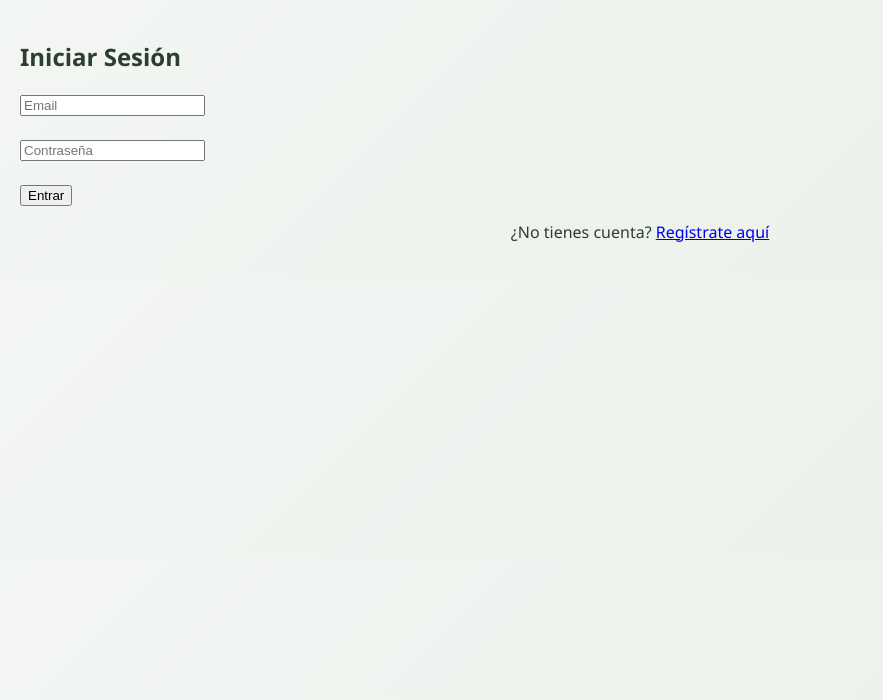
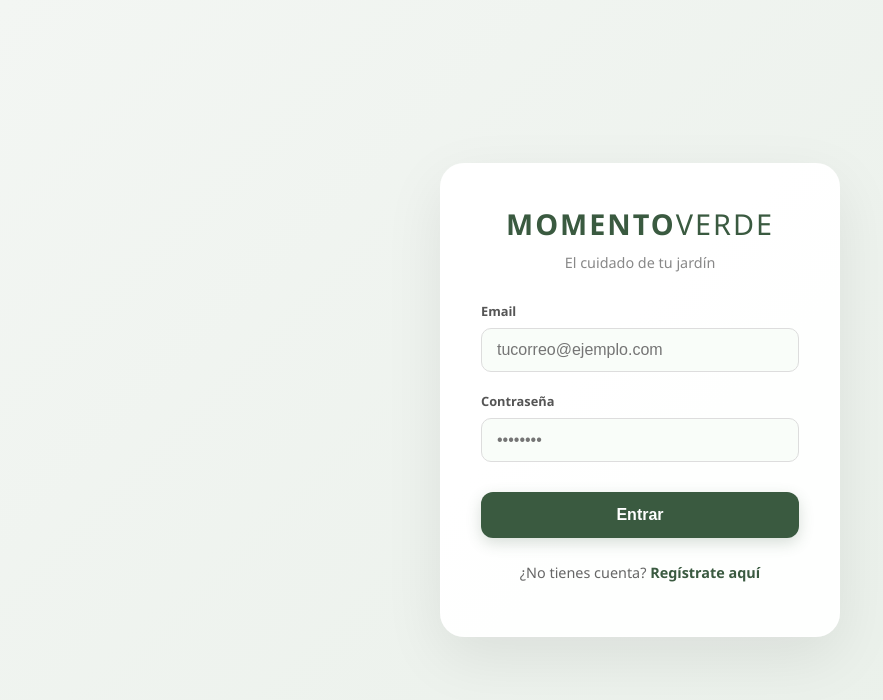
Before and after one commit to CRISROMSAL/momentoVerde, a React (Create React App) app in the folder frontend/: page / in a window 1280 px wide. Shown: the top 700 px of the page, without its empty margins (0-883 px from the left). Built offline with nearby package versions, Linux system fonts and the light colour scheme.

Commit message:
diseño de login

```diff
--- a/frontend/src/App.css
+++ b/frontend/src/App.css
@@ -318,3 +318,119 @@ body {
   color: #888;
   font-size: 1.1rem;
 }
+
+
+/* =========================================
+   ESTILOS DEL LOGIN (Pegar al final de App.css)
+   ========================================= */
+
+.login-container {
+  min-height: 100vh;
+  display: flex;
+  align-items: center;
+  justify-content: center;
+  /* Usa el mismo fondo degradado que ya tienes en el body */
+}
+
+.login-card {
+  background: rgba(255, 255, 255, 0.95); /* Un poco más opaco para leer mejor */
+  padding: 40px;
+  border-radius: 24px;
+  box-shadow: 0 20px 60px rgba(0, 0, 0, 0.08);
+  width: 100%;
+  max-width: 400px;
+  text-align: center;
+  border: 1px solid rgba(255, 255, 255, 0.5);
+}
+
+.login-logo {
+  font-size: 1.8rem;
+  color: #3a5a40;
+  letter-spacing: 2px;
+  font-weight: 800;
+  margin-bottom: 10px;
+  margin-top: 0;
+}
+
+.login-logo span {
+  font-weight: 300;
+}
+
+.login-title {
+  margin: 0;
+  color: #2c3e2d;
+  font-size: 1.4rem;
+}
+
+.login-subtitle {
+  color: #888;
+  margin-top: 5px;
+  margin-bottom: 30px;
+  font-size: 0.9rem;
+}
+
+.login-form {
+  display: flex;
+  flex-direction: column;
+  gap: 20px;
+}
+
+.input-group {
+  text-align: left;
+}
+
+.input-group label {
+  display: block;
+  font-size: 0.8rem;
+  color: #555;
+  margin-bottom: 8px;
+  font-weight: 600;
+}
+
+.input-group input {
+  width: 100%;
+  padding: 12px 15px;
+  border: 1px solid #ddd;
+  border-radius: 10px;
+  font-size: 1rem;
+  background: #f9fdf9;
+  transition: all 0.3s;
+  outline: none;
+}
+
+.input-group input:focus {
+  border-color: #3a5a40;
+  box-shadow: 0 0 0 3px rgba(58, 90, 64, 0.1);
+  background: white;
+}
+
+.btn-login {
+  background: #3a5a40;
+  color: white;
+  border: none;
+  padding: 14px;
+  border-radius: 12px;
+  font-size: 1rem;
+  font-weight: bold;
+  cursor: pointer;
+  margin-top: 10px;
+  transition: transform 0.2s, background 0.2s;
+  box-shadow: 0 5px 15px rgba(58, 90, 64, 0.2);
+}
+
+.btn-login:hover {
+  background: #2c4430;
+  transform: translateY(-2px);
+}
+
+.login-footer {
+  margin-top: 25px;
+  font-size: 0.9rem;
+  color: #666;
+}
+
+.login-footer a {
+  color: #3a5a40;
+  font-weight: bold;
+  text-decoration: none;
+}
--- a/frontend/src/pages/Login.js
+++ b/frontend/src/pages/Login.js
@@ -1,9 +1,10 @@
-import React, { useState } from 'react'; // Importante para el estado
-import axios from 'axios'; // Importante para la conexión
+import React, { useState } from 'react';
+import axios from 'axios';
 import { Link } from 'react-router-dom';
+import '../App.css'; // <--- ESTO ES LO ÚNICO NUEVO TÉCNICAMENTE (Para cargar el diseño)
 
 const Login = () => {
-    // Definimos formData y la función para actualizarlo
+    // --- TU LÓGICA ORIGINAL EXACTA (INTACTA) ---
     const [formData, setFormData] = useState({
         email: '',
         password: ''
@@ -26,19 +27,50 @@ const Login = () => {
         }
     };
 
+    // --- EL DISEÑO NUEVO (SOLO CAMBIA EL HTML/CLASES) ---
     return (
-        <div style={{ padding: '20px' }}>
-            <h2>Iniciar Sesión</h2>
-            <form onSubmit={onSubmit}>
-                <input type="email" name="email" placeholder="Email" onChange={onChange} required />
-                <br /><br />
-                <input type="password" name="password" placeholder="Contraseña" onChange={onChange} required />
-                <br /><br />
-                <button type="submit">Entrar</button>
-            </form>
-            <p style={{ marginTop: '15px', textAlign: 'center' }}>
-                ¿No tienes cuenta? <Link to="/register">Regístrate aquí</Link>
-            </p>
+        <div className="login-container">
+            <div className="login-card">
+                {/* Cabecera bonita */}
+                <h1 className="login-logo">MOMENTO<span>VERDE</span></h1>
+                <p className="login-subtitle">El cuidado de tu jardín</p>
+
+                <form onSubmit={onSubmit} className="login-form">
+                    <div className="input-group">
+                        <label>Email</label>
+                        <input
+                            type="email"
+                            name="email"
+                            placeholder="tucorreo@ejemplo.com"
+                            // Aquí usamos tu formData.email
+                            value={formData.email}
+                            onChange={onChange}
+                            required
+                        />
+                    </div>
+
+                    <div className="input-group">
+                        <label>Contraseña</label>
+                        <input
+                            type="password"
+                            name="password"
+                            placeholder="••••••••"
+                            // Aquí usamos tu formData.password
+                            value={formData.password}
+                            onChange={onChange}
+                            required
+                        />
+                    </div>
+
+                    <button type="submit" className="btn-login">Entrar</button>
+                </form>
+
+                <div className="login-footer">
+                    <p>
+                        ¿No tienes cuenta? <Link to="/register">Regístrate aquí</Link>
+                    </p>
+                </div>
+            </div>
         </div>
     );
 };
```
